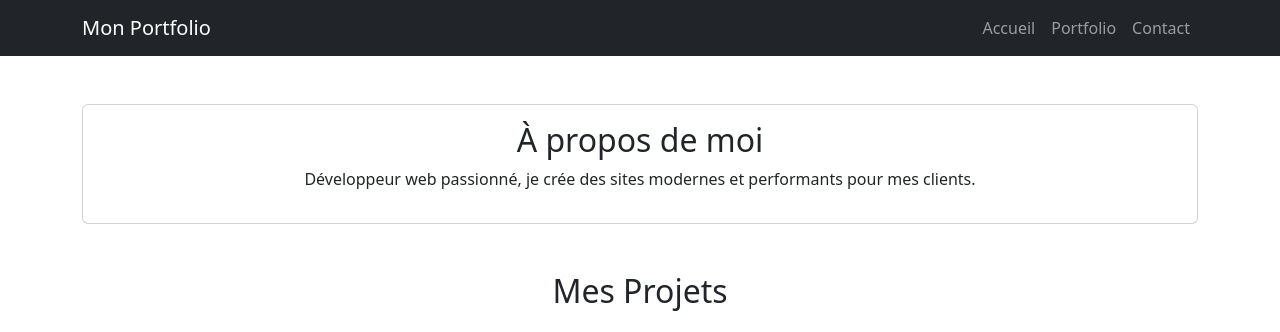
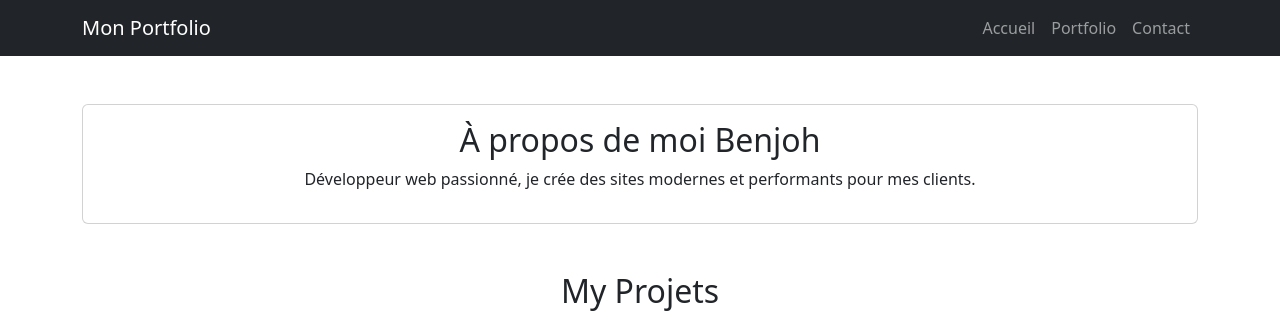
Before and after one commit to benjohx/sitebaker, a plain HTML site: page index.html in a window 1280 px wide. Shown: the top 332 px of the page. Drawn offline with nearby package versions, Linux system fonts and the light colour scheme.

```diff
--- a/index.html
+++ b/index.html
@@ -28,7 +28,7 @@
     <div class="container mt-5">
         <div class="card">
             <div class="card-body text-center">
-                <h2>À propos de moi</h2>
+                <h2>À propos de moi Benjoh</h2>
                 <p>Développeur web passionné, je crée des sites modernes et performants pour mes clients.</p>
             </div>
         </div>
@@ -36,7 +36,7 @@
 
 <!-- Section Portfolio -->
     <div class="container mt-5">
-        <h2 class="text-center mb-4">Mes Projets</h2>
+        <h2 class="text-center mb-4">My Projets</h2>
         <div class="row">
             <div class="col-md-4">
                 <div class="card">
```
